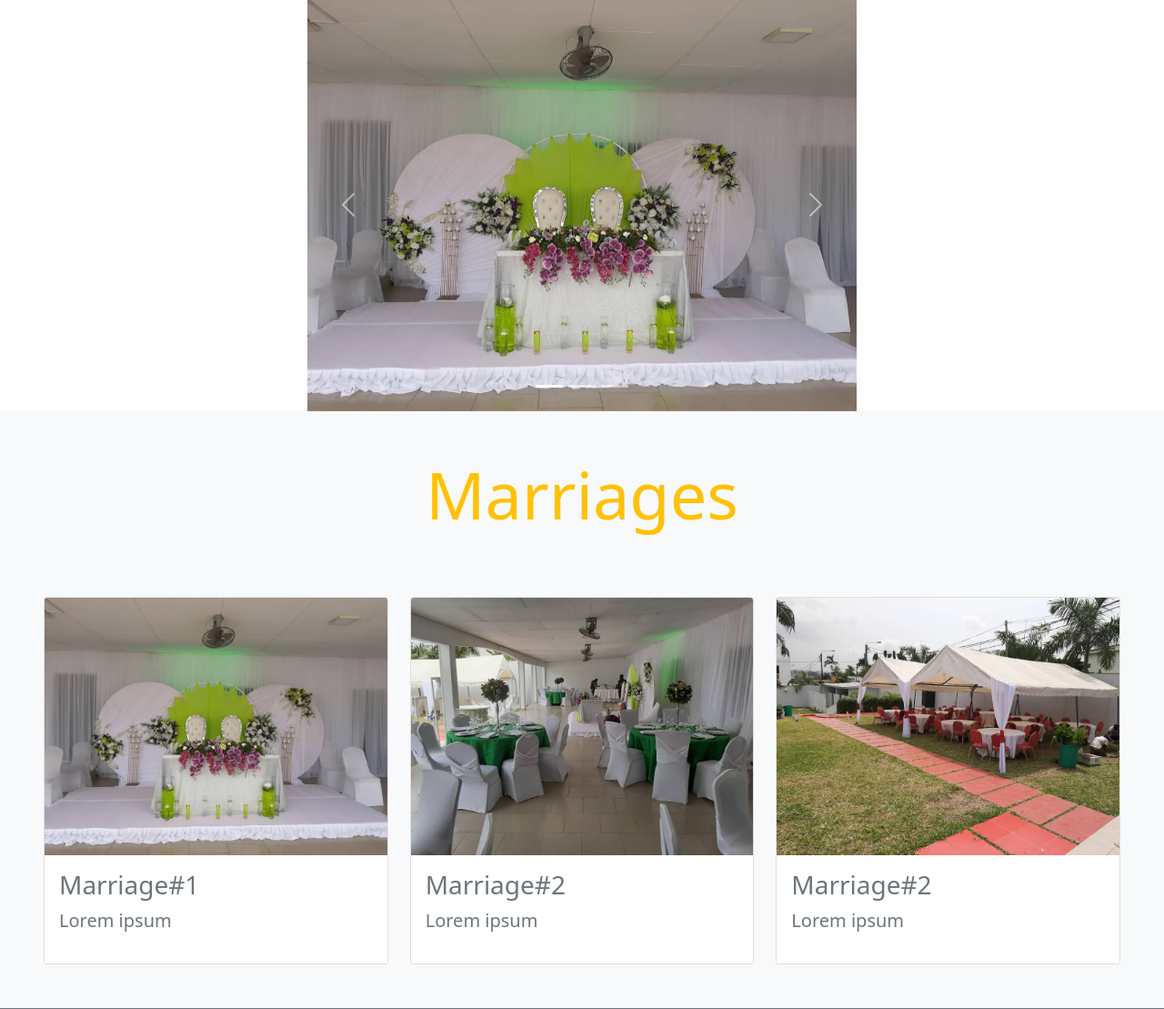
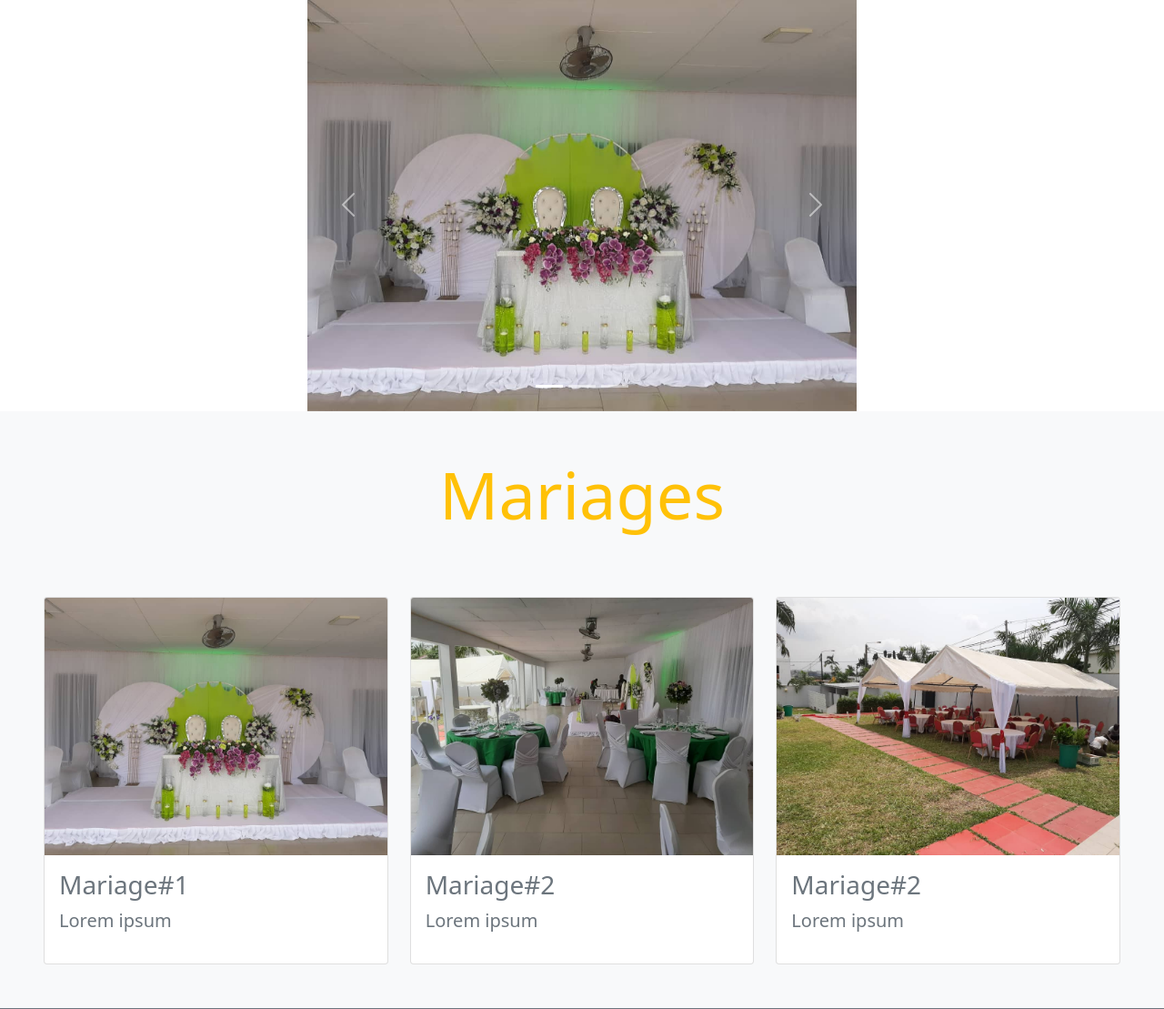
Before and after one commit to juliano60/eilinoya-repo, a Django app: page / in a window 1280 px wide. Shown: the part 487-1596 px from the top of the page at 91% size. Run offline with Django 3.2, Linux system fonts and the light colour scheme; some libraries are stand-ins or nearby versions.

Commit message:
Change map

```diff
--- a/portfolio/templates/portfolio/about.html
+++ b/portfolio/templates/portfolio/about.html
@@ -20,7 +20,7 @@
             <div class="col-sm-5 justify-content-center">
                 <p>
                     Eilinoya Events est un espace &eacute;v&egrave;nementiel comfortable pour tout &eacute;v&egrave;nement.
-                    Que ce soit marriage, ou anniversaire, bapt&ecirc;me ou tout autre &eacute;v&egrave;nements conviviale, Eilinoya Events
+                    Que ce soit mariage, ou anniversaire, bapt&ecirc;me ou tout autre &eacute;v&egrave;nements conviviale, Eilinoya Events
                     sera ravis de vous accueillir. Fond&eacute;e maintenant il y a de cela presque 5 ans, Eilinoya Events
                     a eut l'honneur ainsi que le plaisir d'accueillir une multitude d'&eacute;v&egrave;nements. La fondatrice, tata
                     Konan Fran&ccedil;oise vous invite a d&eacute;couvrir dans cette interview, son oeuvre.
--- a/portfolio/templates/portfolio/base.html
+++ b/portfolio/templates/portfolio/base.html
@@ -43,7 +43,7 @@
                 &Eacute;v&egrave;nements
               </a>
               <ul class="dropdown-menu" aria-labelledby="navbarDropdown">
-                <li><a class="dropdown-item" href="#">Marriages</a></li>
+                <li><a class="dropdown-item" href="#">Mariages</a></li>
                 <li><a class="dropdown-item" href="#">Bapt&ecirc;mes</a></li>
                 <li><a class="dropdown-item" href="#">Anniversaires</a></li>
                 <li><a class="dropdown-item" href="#">Rencontres d'Entreprises</a></li>
--- a/portfolio/templates/portfolio/contact.html
+++ b/portfolio/templates/portfolio/contact.html
@@ -18,7 +18,7 @@
             </div>
             <div class="col-sm-6" style="padding: 20px">
                 <h2 class="display-6">Location</h2>
-                <img src="{% static 'portfolio/images/map_elinoya.jpg' %}" style="width:80%; margin: 8px;"/>
+                <img src="{% static 'portfolio/images/map_elinoya.png' %}" style="width:80%; margin: 8px;"/>
                 <p class="lead"> Nous s&ocirc;mmes situ&eacute;s &agrave; 5 minutes &agrave; pieds d'Abidjan Mall.
                 </p>
             </div>
--- a/portfolio/templates/portfolio/home.html
+++ b/portfolio/templates/portfolio/home.html
@@ -52,7 +52,7 @@
       <div class="container-fluid">
         <div class="row">
           <div class="col text-center mb-3">
-            <h1 class="text-warning display-2">Marriages</h1>
+            <h1 class="text-warning display-2">Mariages</h1>
             <p class="lead text-light">Lorem ipsum dolor sit amet, consectetur adipiscing elit.</p>
           </div>
         </div>
@@ -63,7 +63,7 @@
             <img src="{% static 'portfolio/images/img1.jpg' %}" class="card-img-top" />
             <div class="card-body">
               <div class="card-title">
-                <h3 class="text-muted">Marriage#1</h3>
+                <h3 class="text-muted">Mariage#1</h3>
               </div>
               <class class="card-subtitle">
                 <p class="lead text-secondary">Lorem ipsum</p>
@@ -76,7 +76,7 @@
             <img src="{% static 'portfolio/images/img2.jpg' %}" class="card-img-top" />
             <div class="card-body">
               <div class="card-title">
-                <h3 class="text-muted">Marriage#2</h3>
+                <h3 class="text-muted">Mariage#2</h3>
               </div>
               <class class="card-subtitle">
                 <p class="lead text-secondary">Lorem ipsum</p>
@@ -89,7 +89,7 @@
             <img src="{% static 'portfolio/images/img4.jpg' %}" class="card-img-top" />
             <div class="card-body">
               <div class="card-title">
-                <h3 class="text-muted">Marriage#2</h3>
+                <h3 class="text-muted">Mariage#2</h3>
               </div>
               <class class="card-subtitle">
                 <p class="lead text-secondary">Lorem ipsum</p>
```
Also changed, not shown: portfolio/static/portfolio/images/map_elinoya.PNG (added), portfolio/static/portfolio/images/map_elinoya.jpg (deleted).
